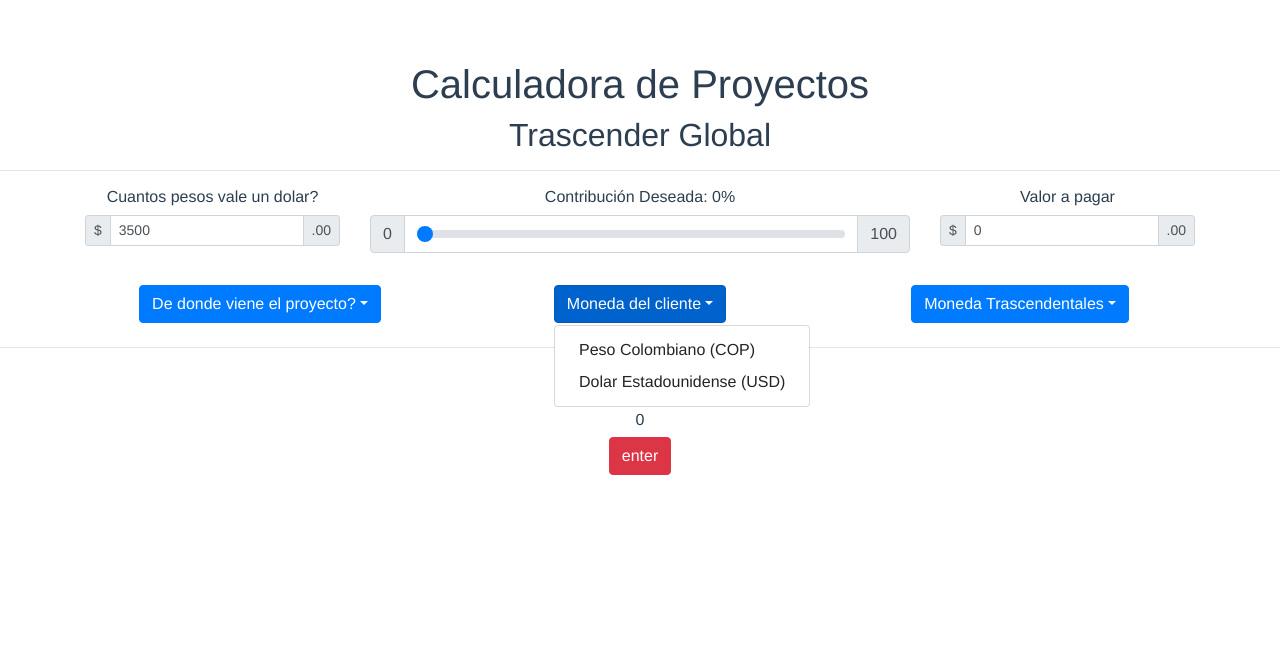
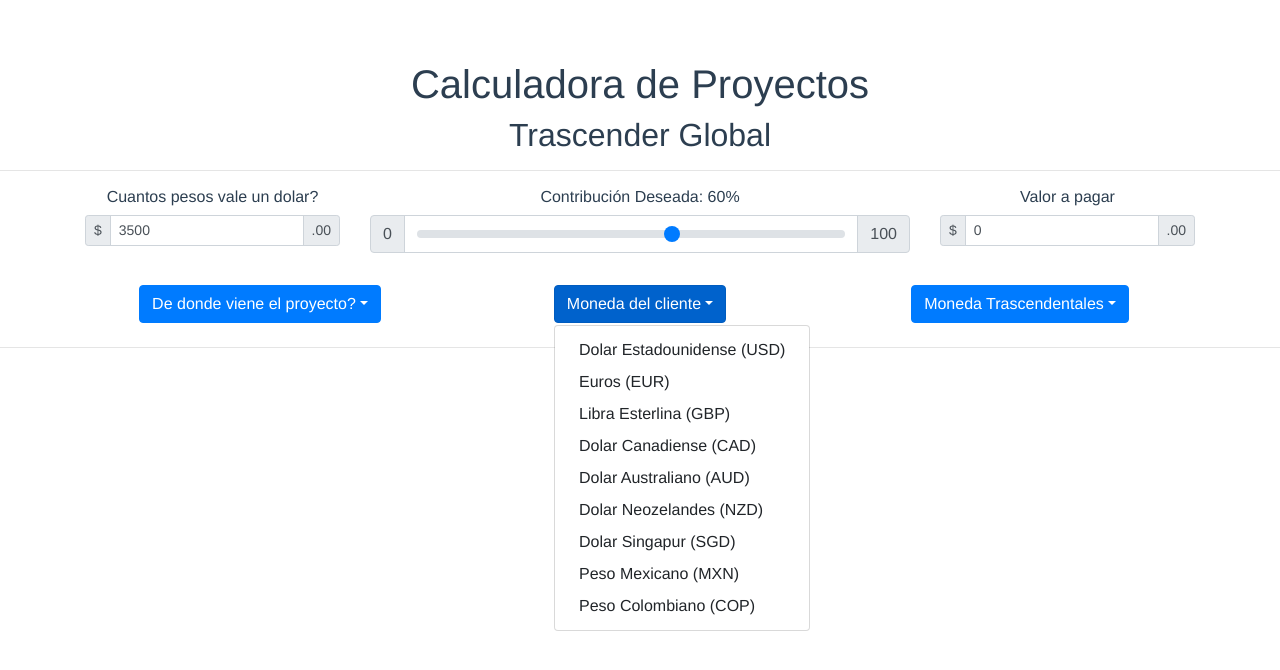
Before and after one commit to AndresInsuasty/calculadoraTG, a Vue app: page / in a window 1280 px wide. Both pictures are taken after a click on the button "Moneda del cliente". Shown: the top 670 px of the page. Built offline with nearby package versions, Linux system fonts and the light colour scheme.

Commit message:
arrays de monedas

```diff
--- a/src/components/Calculator.vue
+++ b/src/components/Calculator.vue
@@ -65,11 +65,8 @@
               id="dropdown-2"
               text="Moneda del cliente"
               variant="primary"
-              class="m-2"
-              v-model="monedaCliente"
-            >
-              <b-dropdown-item>Peso Colombiano (COP)</b-dropdown-item>
-              <b-dropdown-item>Dolar Estadounidense (USD)</b-dropdown-item>
+              class="m-2">
+              <b-dropdown-item v-for="moneda in monedas" :key="moneda.value" @click="monedaCliente=moneda.value">{{moneda.text}}</b-dropdown-item>
             </b-dropdown>
           </div>
         </b-col>
@@ -81,10 +78,13 @@
               text="Moneda Trascendentales"
               variant="primary"
               class="m-2"
-              v-model="monedaTrascendentales"
             >
-              <b-dropdown-item>Peso Colombiano (COP)</b-dropdown-item>
-              <b-dropdown-item>Dolar Estadounidense (USD)</b-dropdown-item>
+              <b-dropdown-item @click="MTCOP"
+                >Peso Colombiano (COP)</b-dropdown-item
+              >
+              <b-dropdown-item @click="MTUSD"
+                >Dolar Estadounidense (USD)</b-dropdown-item
+              >
             </b-dropdown>
           </div>
         </b-col>
@@ -92,7 +92,7 @@
     </b-container>
     <hr />
     <h2>Valor Final</h2>
-    <h6>{{ final_value || 0 }}</h6>
+    <h6>{{ final_value || 0 }} {{monedaCliente}}</h6>
 
     <b-button variant="danger" type="button" @click="currenciesApi"
       >enter</b-button
@@ -111,15 +111,56 @@
       trm: 3500,
       monedaTrascendentales: "COP",
       valorAPagar: 0,
-      contribucion: 0,
+      contribucion: 60,
       monedaCliente: "USD",
       plataforma: "Freelancer",
+      rates: {},
+      monedas: [
+        {value:'USD',text:'Dolar Estadounidense (USD)'},
+        {value:'EUR',text:'Euros (EUR)'},
+        {value:'GBP',text:'Libra Esterlina (GBP)'},
+        {value:'CAD',text:'Dolar Canadiense (CAD)'},
+        {value:'AUD',text:'Dolar Australiano (AUD)'},
+        {value:'NZD',text:'Dolar Neozelandes (NZD)'},
+        {value:'SGD',text:'Dolar Singapur (SGD)'},
+        {value:'MXN',text:'Peso Mexicano (MXN)'},
+        {value:'COP',text:'Peso Colombiano (COP)'},
+      ],
     };
   },
   computed: {
     final_value() {
+      let final = this.valorAPagar / (1 - parseInt(this.contribucion) / 100);
+      switch (this.monedaCliente) {
+        case "USD":
+          final = final/this.trm;
+          break;
+        case "EUR":
+          final = (final/this.trm)*parseFloat(this.rates.EUR)
+          break;
+        case "GBP":
+          final = (final/this.trm)*parseFloat(this.rates.GBP)
+          break;
+        case "CAD":
+          final = (final/this.trm)*parseFloat(this.rates.CAD)
+          break;
+        case "AUD":
+          final = (final/this.trm)*parseFloat(this.rates.AUD)
+          break;
+        case "NZD":
+          final = (final/this.trm)*parseFloat(this.rates.NZD)
+          break;
+        case "SGD":
+          final = (final/this.trm)*parseFloat(this.rates.SGD)
+          break;
+        case "MXN":
+          final = (final/this.trm)*parseFloat(this.rates.MXN)
+          break;
+
+      }
+
       if (this.trm > 0) {
-        return (this.trm * this.contribucion) / 100;
+        return final.toFixed(0);
       }
       return 0;
     },
@@ -129,7 +170,16 @@
       const output = (
         await axios.get("https://api.exchangeratesapi.io/latest?base=USD")
       ).data;
-      console.log(output);
+      console.log(output.rates);
+      this.rates = output.rates;
+    },
+
+    MTCOP() {
+      this.monedaTrascendentales = "COP";
+    },
+
+    MTUSD() {
+      this.monedaTrascendentales = "USD";
     },
   },
 };
```
